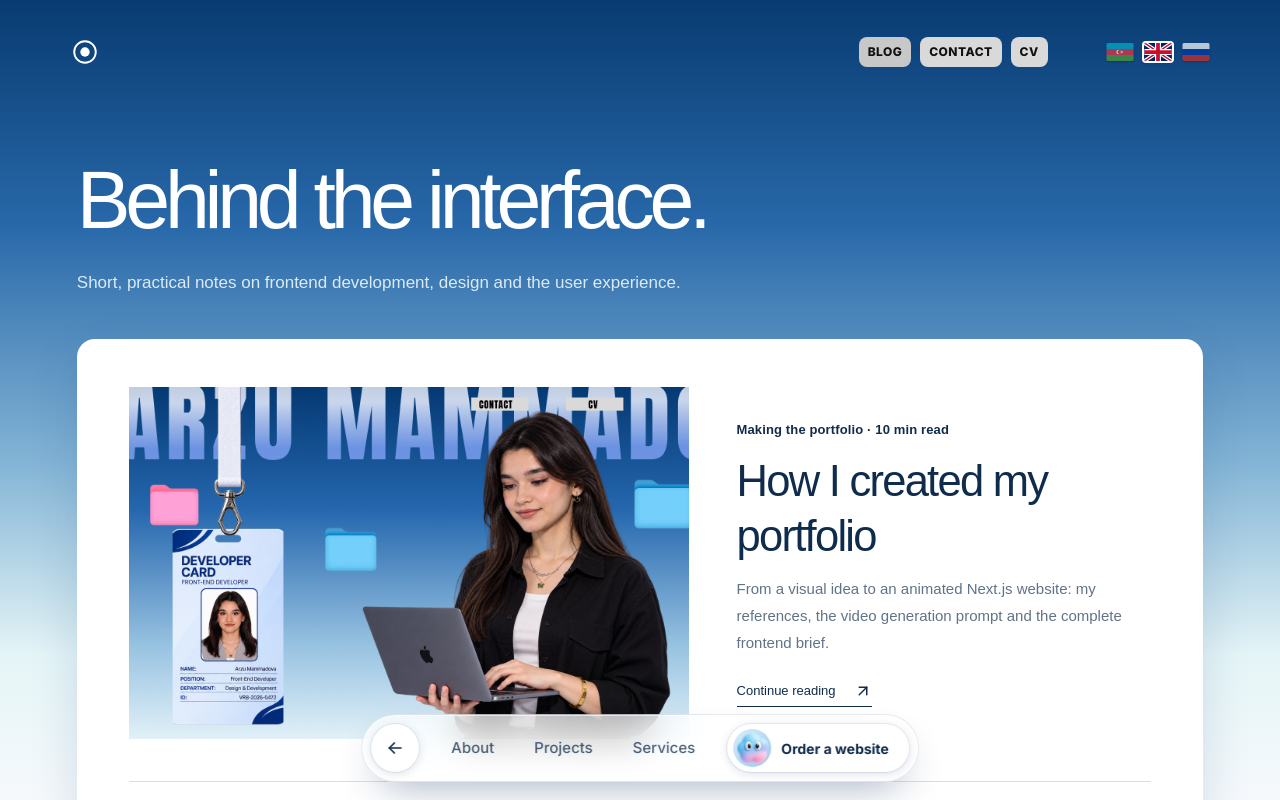
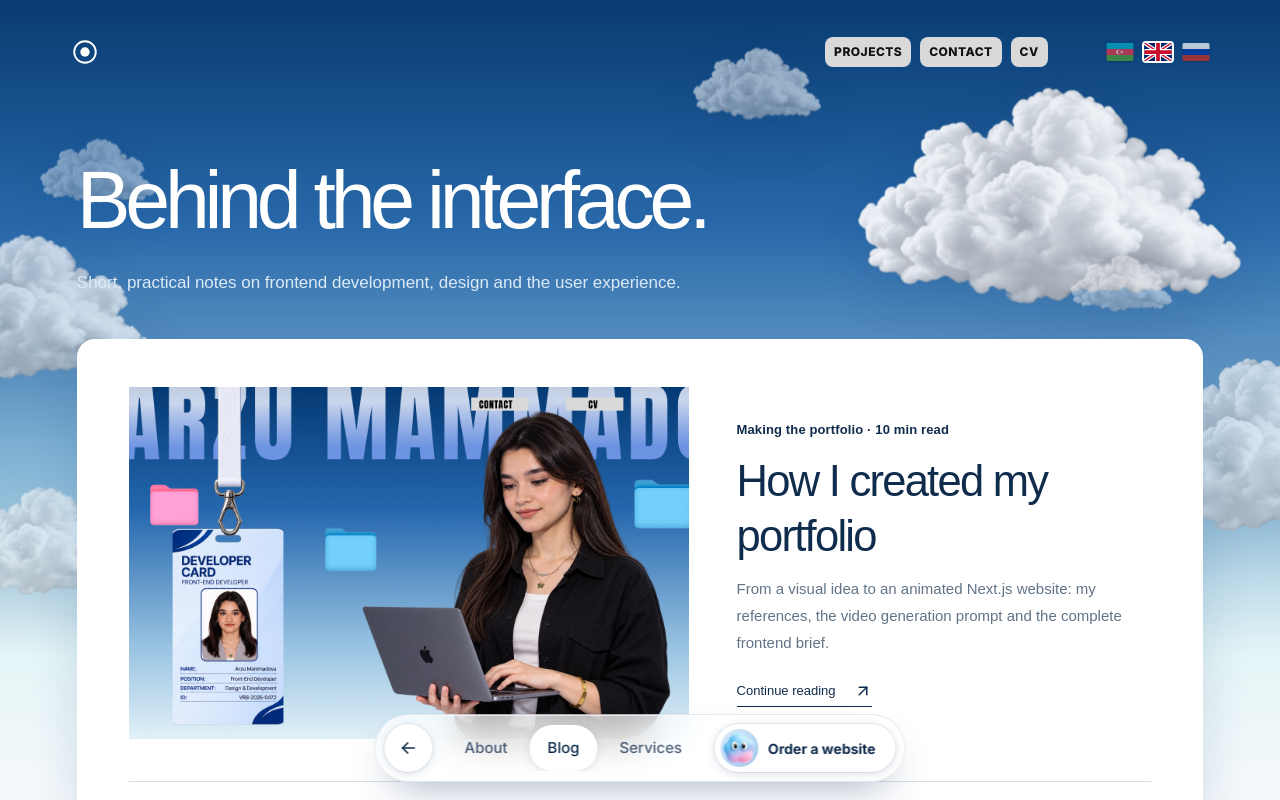
Before and after one commit to arzummammadova/Me, a Next.js app: page /en/blog in a window 1280 px wide. Shown: the top 800 px of the page. Built offline with nearby package versions, Linux system fonts and the light colour scheme.

Commit message:
Clouds on all subpages; swap Projects and Blog between header and bottom nav

```diff
--- a/app/[locale]/layout.tsx
+++ b/app/[locale]/layout.tsx
@@ -5,6 +5,7 @@ import { getMessages, setRequestLocale } from "next-intl/server";
 import { notFound } from "next/navigation";
 import { routing } from "@/i18n/routing";
 import { Header } from "@/components/header";
+import { SkyClouds } from "@/components/sky-clouds";
 import { Footer } from "@/components/footer";
 import { HomeMascot } from "@/components/home-mascot";
 import { FloatingDock } from "@/components/floating-dock";
@@ -43,6 +44,7 @@ export default async function LocaleLayout({
     <html lang={locale} className={inter.variable}>
       <body>
         <NextIntlClientProvider messages={messages}>
+          <SkyClouds />
           <Header />
           {children}
           <Footer />
--- a/app/[locale]/projects/[slug]/page.tsx
+++ b/app/[locale]/projects/[slug]/page.tsx
@@ -2,7 +2,6 @@ import type { Metadata } from "next";
 import Image from "next/image";
 import { notFound } from "next/navigation";
 import { getTranslations, setRequestLocale } from "next-intl/server";
-import { SkyClouds } from "@/components/sky-clouds";
 import { ServiceIcon } from "@/components/service-icon";
 import { Link } from "@/i18n/navigation";
 import { routing } from "@/i18n/routing";
@@ -77,7 +76,6 @@ export default async function ProjectDetails({ params }: { params: Params }) {
 
   return (
     <>
-      <SkyClouds />
       <main id="main" className="content-page projectsPage-page project-detail-page">
         <div className="page-heading detail-heading">
           <Link className="back-link" href="/projects">
--- a/app/[locale]/projects/page.tsx
+++ b/app/[locale]/projects/page.tsx
@@ -4,7 +4,6 @@ import { getTranslations, setRequestLocale } from "next-intl/server";
 import { PageShell } from "@/components/page-shell";
 import { ServiceIcon } from "@/components/service-icon";
 import { NeedPicker } from "@/components/need-picker";
-import { SkyClouds } from "@/components/sky-clouds";
 import { Link } from "@/i18n/navigation";
 import { portfolioProjects, projectSlug } from "@/data/site";
 
@@ -41,7 +40,6 @@ export default async function Projects({
     id === "ingri" || id === "vribbe" ? cv(`${id}Description`) : t(`items.${id}`);
   return (
     <>
-      <SkyClouds />
       <PageShell section="projectsPage">
         <ul className="project-grid unified">
           {portfolioProjects.map((p, i) => (
--- a/app/globals.css
+++ b/app/globals.css
@@ -3384,3 +3384,8 @@ body:has(.floating-dock) .site-footer { padding-bottom: 100px; }
   .dock-avatar { width: 36px; height: 36px; }
 }
 /* END dock-size */
+
+/* BEGIN clouds-all */
+/* Clouds live in the layout; show them only on subpages (home has no .content-page). */
+body:not(:has(.content-page)) .sky-clouds { display: none; }
+/* END clouds-all */
--- a/components/floating-dock.tsx
+++ b/components/floating-dock.tsx
@@ -5,7 +5,7 @@ import { Link, usePathname, useRouter } from "@/i18n/navigation";
 
 export const dockLinks = [
   { href: "/about", key: "about" },
-  { href: "/projects", key: "projects" },
+  { href: "/blog", key: "blog" },
   { href: "/services", key: "services" },
 ] as const;
 
```
